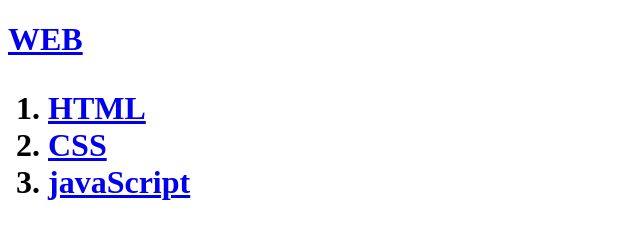
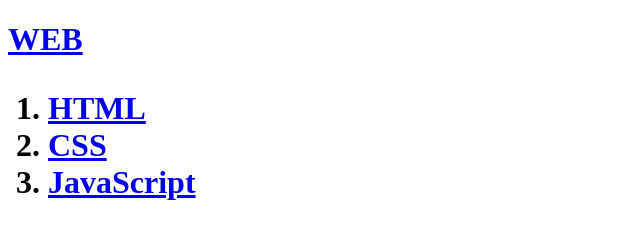
Before and after one commit to ntny123/web1, a plain HTML site: page 1.html in a window 1280 px wide. Shown: the top 230 px of the page, 0-640 px from the left. Drawn offline with Linux system fonts and the light colour scheme.

Commit message:
Update 1.html

```diff
--- a/1.html
+++ b/1.html
@@ -9,7 +9,7 @@
 <ol>
   <li><a href="1.html">HTML</a></li>
   <li><a href="2.html">CSS</a></li>
-  <li><a href="3.html">javaScript</a></li>
+  <li><a href="3.html">JavaScript</a></li>
 </ol>
 <h2>HTML</h2>
 <p>
```
